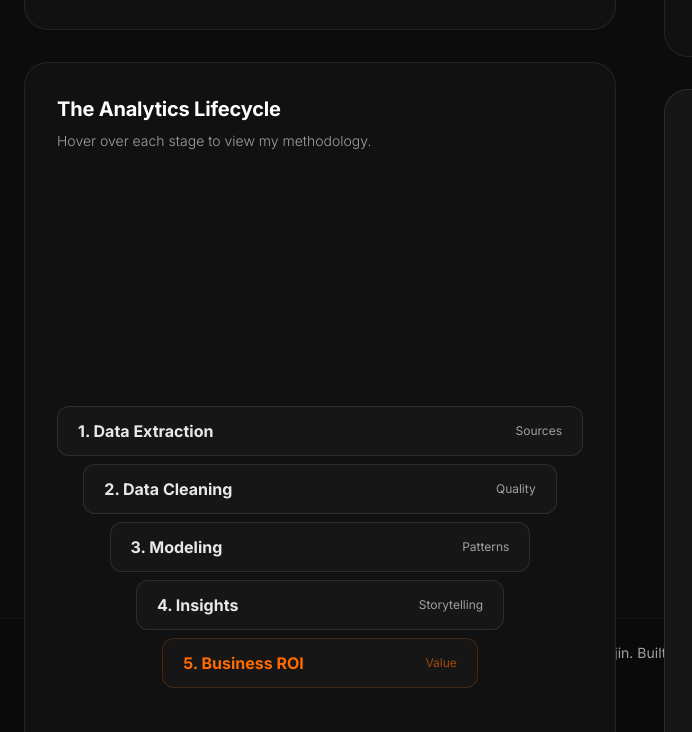
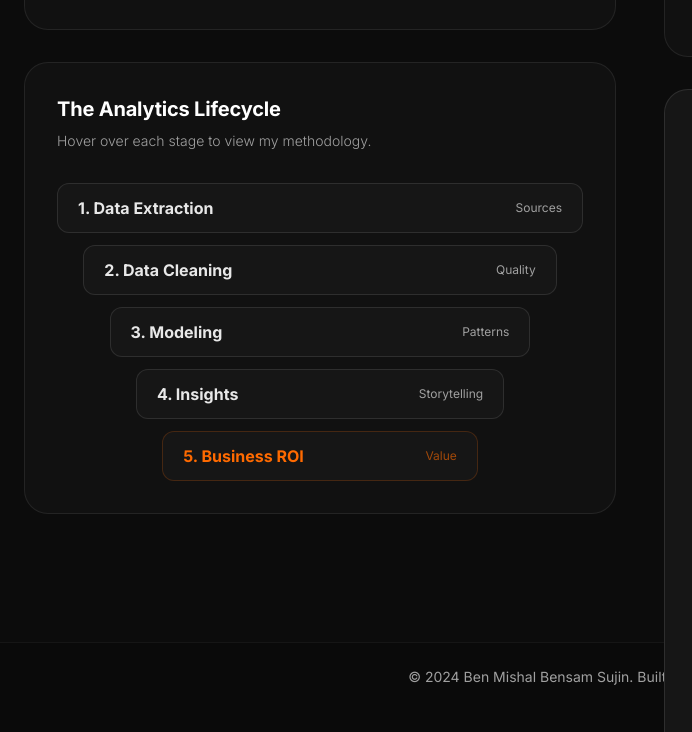
Before and after one commit to BenMishal/Profile, a plain HTML site: page index.html in a window 1280 px wide. Shown: the part 4328-5060 px from the top of the page, 0-692 px from the left. Drawn offline with nearby package versions, Linux system fonts and the light colour scheme.

Commit message:
style: tidy up layout spacing for Analytics Lifecycle funnel

```diff
--- a/index.html
+++ b/index.html
@@ -776,13 +776,13 @@
                     </div>
 
                     <!-- Interactive Analytics Lifecycle Funnel -->
-                    <div class="surface premium-card p-8 rounded-3xl relative overflow-hidden flex flex-col h-full">
+                    <div class="surface premium-card p-8 rounded-3xl relative overflow-hidden flex flex-col">
                         <div class="card-glow rounded-3xl"></div>
                         <h3 class="text-xl font-bold mb-2 text-white">The Analytics Lifecycle</h3>
-                        <p class="text-sm text-secondary font-light mb-6">Hover over each stage to view my methodology.
+                        <p class="text-sm text-secondary font-light mb-8">Hover over each stage to view my methodology.
                         </p>
 
-                        <div class="flex-1 flex flex-col justify-center items-center gap-2">
+                        <div class="flex-1 flex flex-col justify-center items-center gap-3 w-full">
                             <!-- Extraction -->
                             <div
                                 class="group relative w-full bg-[#161616] border border-white/10 rounded-xl overflow-hidden cursor-pointer transition-all duration-300 hover:border-accent/40 hover:bg-white/5">
```
